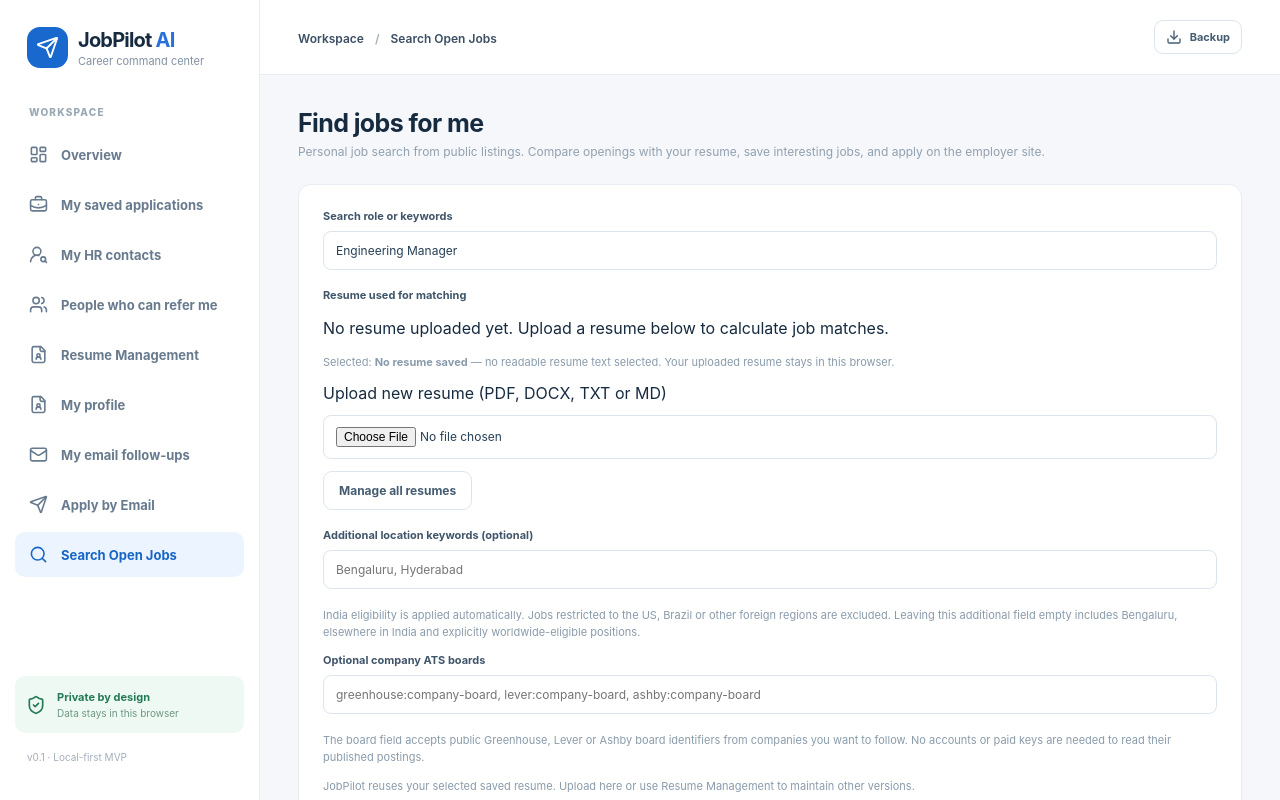
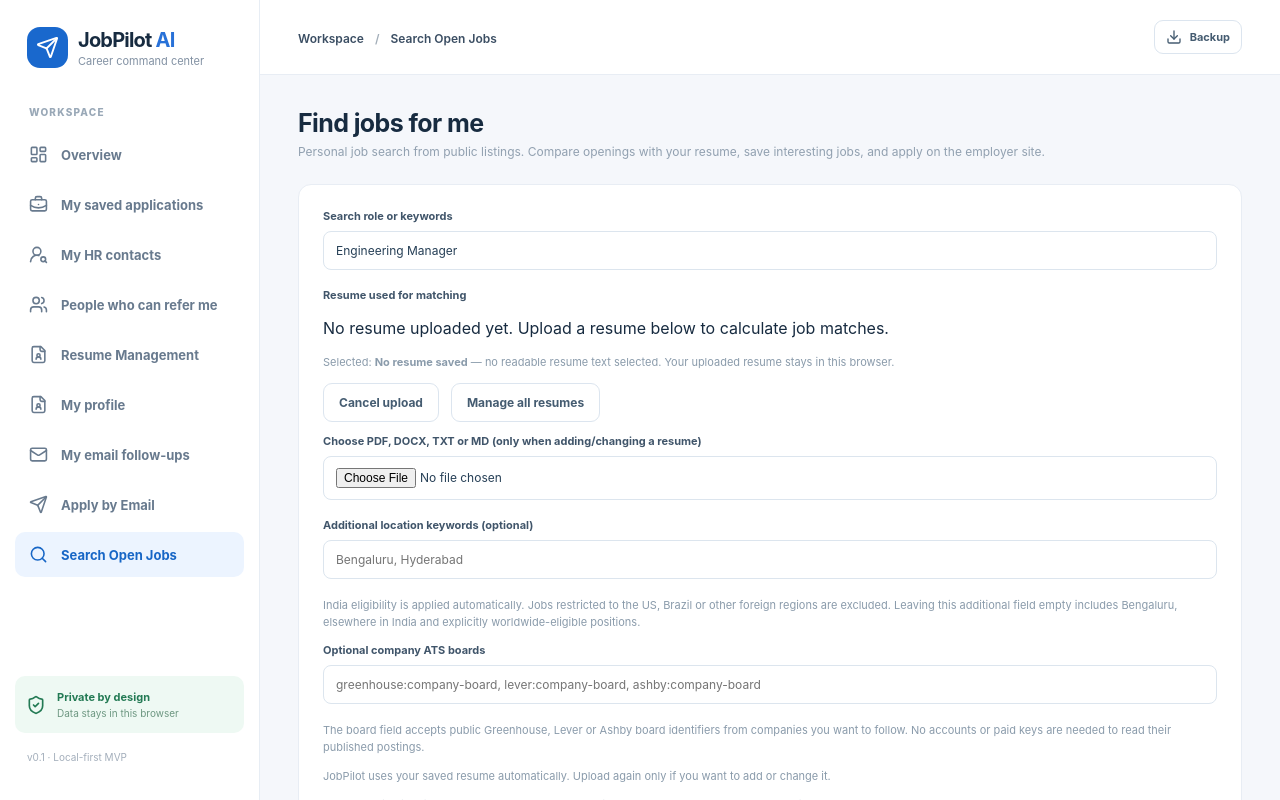
Before and after one commit to bv-prasanna/job-pilot, a React (Vite) app: page / in a window 1280 px wide. Shown: the top 800 px of the page. Built offline with nearby package versions, Linux system fonts and the light colour scheme.

Commit message:
ux(search): show saved resume ready and make upload optional instead of repeatedly prompting

```diff
--- a/src/FindJobs.tsx
+++ b/src/FindJobs.tsx
@@ -10,7 +10,7 @@ const searchUrl='/api/job-search';
 type SavedResume={id:string;name:string;text:string;updatedAt:string};
 export default function FindJobs({resumeText,savedResumes,defaultResumeId,onSave,onUploadResume,onManageResumes}:{resumeText:string;savedResumes:SavedResume[];defaultResumeId?:string;onSave:(job:Job)=>void;onUploadResume:(version:SavedResume,file:File)=>Promise<void>;onManageResumes:()=>void}){
  const [selectedResume,setSelectedResume]=useState(()=>defaultResumeId||savedResumes.find(v=>v.text===resumeText)?.id||'profile');
- const [uploading,setUploading]=useState(false),[uploadMessage,setUploadMessage]=useState('');
+ const [uploading,setUploading]=useState(false),[uploadMessage,setUploadMessage]=useState(''),[showResumeUpload,setShowResumeUpload]=useState(!resumeText.trim()&&!savedResumes.length);
  const selectedVersion=savedResumes.find(v=>v.id===selectedResume);
  const resume=selectedVersion?.text||(selectedResume==='profile'?resumeText:'');
  const selectedName=selectedVersion?.name||(resumeText.trim()?'Current profile resume':'No resume saved');
@@ -25,7 +25,7 @@ export default function FindJobs({resumeText,savedResumes,defaultResumeId,onSave
    await onUploadResume(version,file);
    setSelectedResume(version.id);
    setSearched(false);
-   setUploadMessage('Saved '+file.name+'. It is now the selected resume for matching.');
+   setUploadMessage('Saved '+file.name+'. It will be reused until you change it.');setShowResumeUpload(false);
   }catch(e){setUploadMessage(e instanceof Error?e.message:'Unable to upload resume');}
   finally{setUploading(false);}
  }
@@ -74,17 +74,21 @@ export default function FindJobs({resumeText,savedResumes,defaultResumeId,onSave
   </select>:<p role="status">No resume uploaded yet. Upload a resume below to calculate job matches.</p>}
   <p className="hint">Selected: <strong>{selectedName}</strong>{resume.trim()?' ('+resume.length.toLocaleString()+' characters)':' — no readable resume text selected'}. Your uploaded resume stays in this browser.</p>
   <div style={{display:'flex',gap:12,alignItems:'center',flexWrap:'wrap'}}>
-   <label htmlFor="jf-upload">Upload new resume (PDF, DOCX, TXT or MD)</label>
-   <input id="jf-upload" type="file" accept=".pdf,.docx,.txt,.md" disabled={uploading} onChange={e=>{void uploadResume(e.target.files?.[0]);e.target.value='';}}/>
+   {resume.trim()&&!showResumeUpload?<strong>Resume saved — upload not required</strong>:null}
+   <button type="button" className="btn outline" onClick={()=>setShowResumeUpload(v=>!v)}>{showResumeUpload?'Cancel upload':'Upload / replace resume'}</button>
    <button type="button" className="btn outline" onClick={onManageResumes}>Manage all resumes</button>
   </div>
+  {showResumeUpload&&<div className="field" style={{marginTop:12}}>
+   <label className="field-label" htmlFor="jf-upload">Choose PDF, DOCX, TXT or MD (only when adding/changing a resume)</label>
+   <input id="jf-upload" type="file" accept=".pdf,.docx,.txt,.md" disabled={uploading} onChange={e=>{void uploadResume(e.target.files?.[0]);e.target.value='';}}/>
+  </div>}
   {uploadMessage&&<p role="status" className="hint">{uploadMessage}</p>}
  </div>
   <div className="field"><label className="field-label" htmlFor="jf-location">Additional location keywords (optional)</label><input id="jf-location" value={location} onChange={e=>setLocation(e.target.value)} placeholder="Bengaluru, Hyderabad"/></div>
   <p className="hint">India eligibility is applied automatically. Jobs restricted to the US, Brazil or other foreign regions are excluded. Leaving this additional field empty includes Bengaluru, elsewhere in India and explicitly worldwide-eligible positions.</p>
   <div className="field"><label className="field-label" htmlFor="jf-boards">Optional company ATS boards</label><input id="jf-boards" value={boards} onChange={e=>setBoards(e.target.value)} placeholder="greenhouse:company-board, lever:company-board, ashby:company-board"/></div>
   <p className="hint">The board field accepts public Greenhouse, Lever or Ashby board identifiers from companies you want to follow. No accounts or paid keys are needed to read their published postings.</p>
-  <p className="hint">JobPilot reuses your selected saved resume. Upload here or use Resume Management to maintain other versions.</p>
+  <p className="hint">JobPilot uses your saved resume automatically. Upload again only if you want to add or change it.</p>
   <p className="hint">Only matching job titles are shown; unrelated occupations are excluded before resume scoring.</p>
   <div style={{display:"flex",gap:10,flexWrap:"wrap",marginBottom:14}}><a className="btn outline" href={"https://www.google.com/search?q="+encodeURIComponent(query+" jobs "+(location||"Bengaluru India"))} target="_blank" rel="noopener noreferrer">Search Google Jobs ↗</a><a className="btn outline" href={"https://www.linkedin.com/jobs/search/?keywords="+encodeURIComponent(query)+"&location="+encodeURIComponent(location||"Bengaluru, Karnataka, India")} target="_blank" rel="noopener noreferrer">Search LinkedIn Jobs ↗</a></div>
   <p className="hint">Google and LinkedIn links open their own live job searches; they are not imported or counted as JobPilot results. Applications are free where the employer permits.</p>
```
